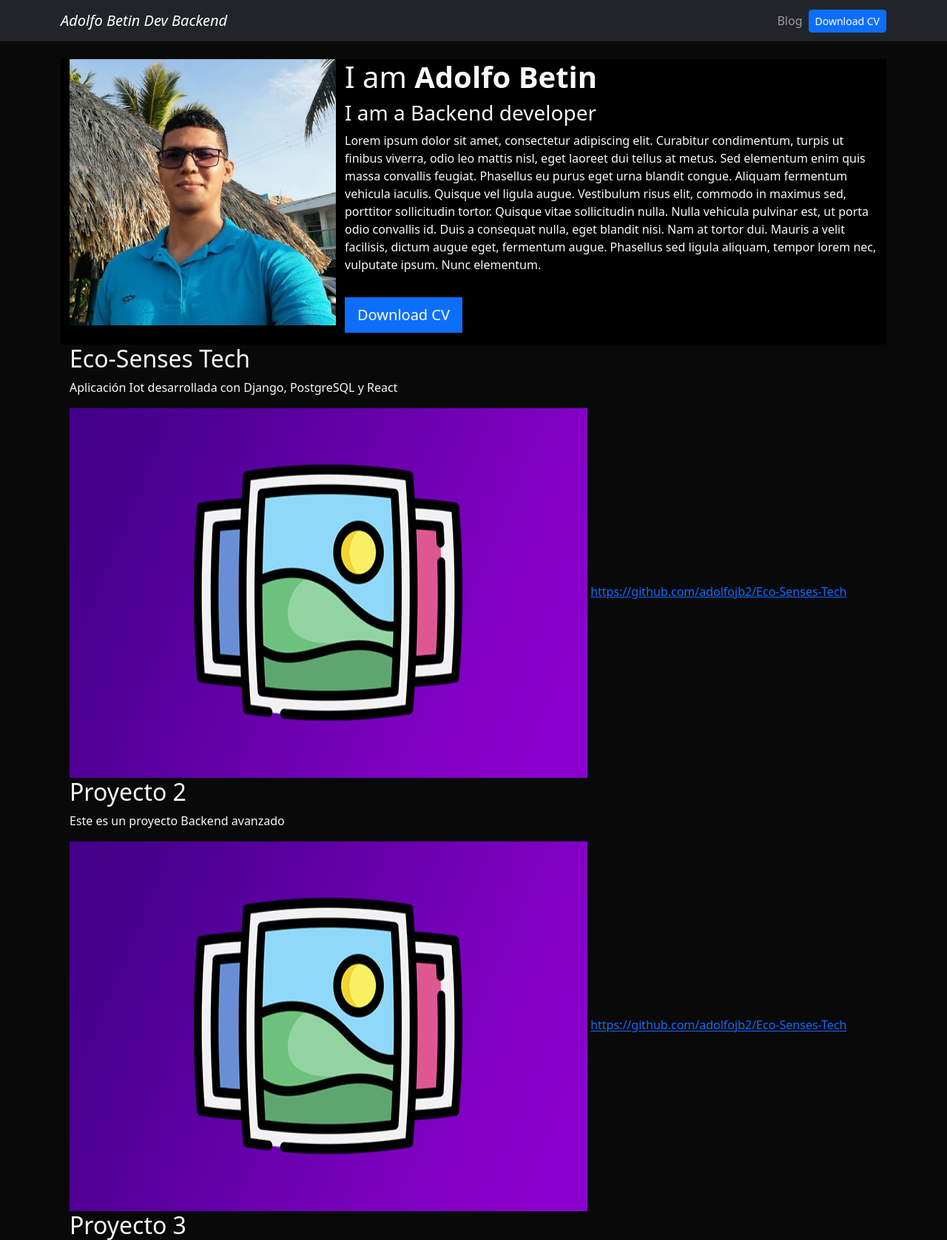
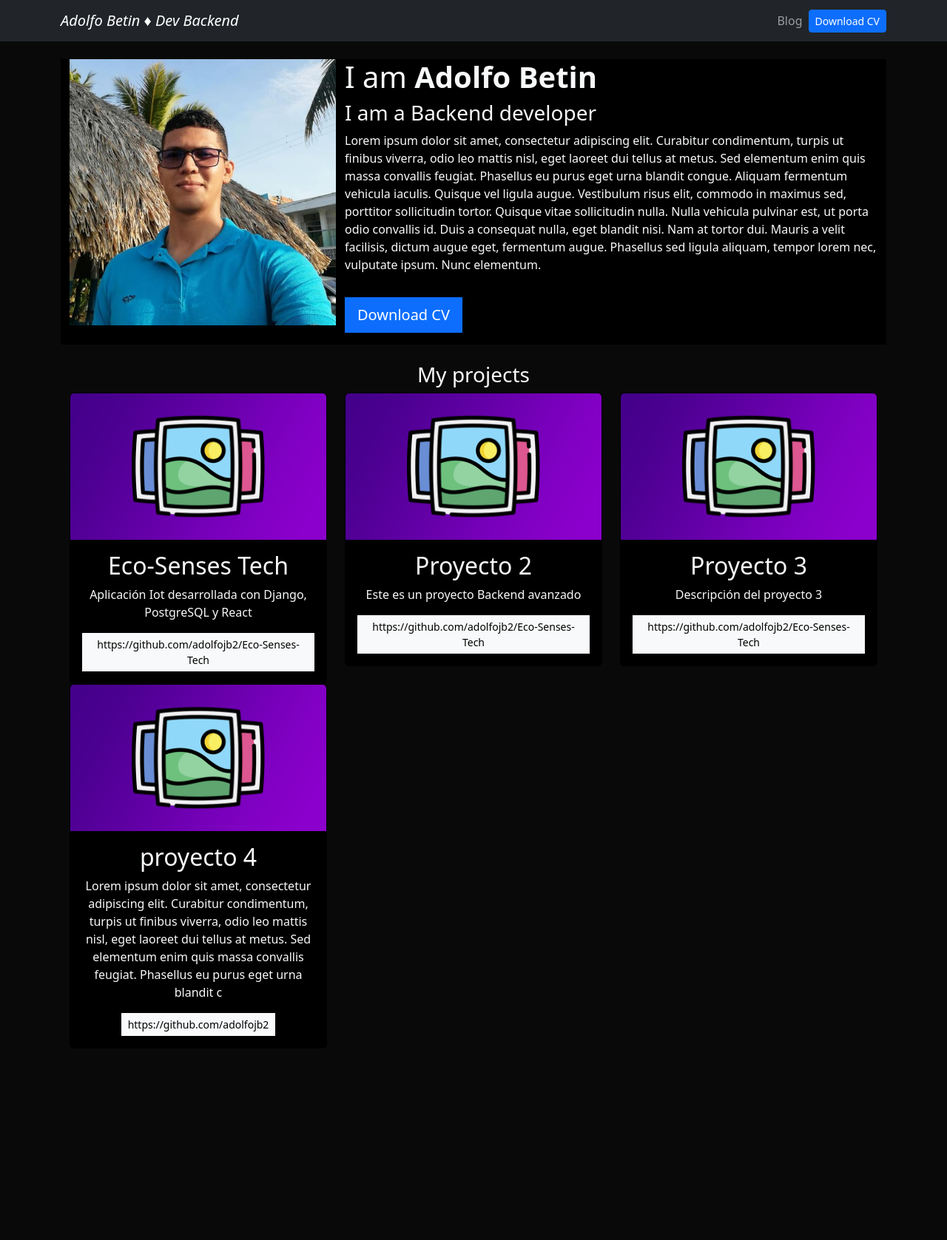
Before and after one commit to adolfojb2/My_Portfolio, a Django app: page / in a window 1280 px wide. Shown: the top 1677 px of the page at 74% size. After the commit the page ends 1401 px from the top, so only its background shows below. Run offline with Django 5.2, Linux system fonts and the light colour scheme; data comes from the database, SQL or seed files in the repository; both versions use the stored data as it was after the commit.

Commit message:
Se colocan los proyectos en tarjetas y se termina el home

```diff
--- a/portfolio/static/main.css
+++ b/portfolio/static/main.css
@@ -5,3 +5,8 @@ body {
 .bg-black{
     background: #000;
 }
+
+.card-project:hover{
+    border: 1px solid #fff;
+    cursor: pointer;
+}
--- a/portfolio/templates/home.html
+++ b/portfolio/templates/home.html
@@ -16,16 +16,24 @@
 
     </header>
 
+<div class="row my-4 text-center">
+    <h3>My projects</h3>
 
     {% for project in projects %}
-        <h2>{{ project.title }}</h2>
-        <p>{{ project.description }}</p>
-        <img src="{{ project.image.url }}" width="700" height="500" alt="{{project.title}}">
+        <div class="col-md-4 pd-4">
+            <div class="card bg-black card-project">
+                <img src="{{ project.image.url }}" alt="{{project.title}}" class="card-img-top">
+                <div class="card-body text-light">
+                    <h2>{{ project.title }}</h2>
+                    <p>{{ project.description }}</p>
 
-        {% if project.url %}
-        <a href="{{project.url}}">{{project.url}}</a>
-        {% endif %}
+                    {% if project.url %}
+                    <a href="{{project.url}}" class="btn btn-light rounded-0 btn-sm" target="_blank">{{project.url}}</a>
+                    {% endif %}
+                </div>
+            </div>
+        </div>
+    {% endfor %}
+    {% endblock %}
 
-    {% endfor %}
-
-{% endblock %}
+</div>
--- a/portfolio/templates/partials/navbar.html
+++ b/portfolio/templates/partials/navbar.html
@@ -1,7 +1,7 @@
 {% load static %}
 <nav class="navbar navbar-expand-lg navbar-dark bg-dark">
     <div class="container">
-      <a class="navbar-brand fw-blod fst-italic" href="/">Adolfo Betin Dev Backend</a>
+      <a class="navbar-brand fw-blod fst-italic" href="/">Adolfo Betin ♦ Dev Backend</a>
       <button class="navbar-toggler" type="button" data-bs-toggle="collapse" data-bs-target="#navbarNav" aria-controls="navbarNav" aria-expanded="false" aria-label="Toggle navigation">
         <span class="navbar-toggler-icon"></span>
       </button>
```
Also changed, not shown: db.sqlite3, media/portfolio/images/imagenes-para-paginas-web_20b07IQ.png (added), media/portfolio/images/imagenes-para-paginas-web_YPkUAFS.png (added), media/portfolio/images/imagenes-para-paginas-web_v7J8VNv.png (added), media/portfolio/images/web.jpg (added).
